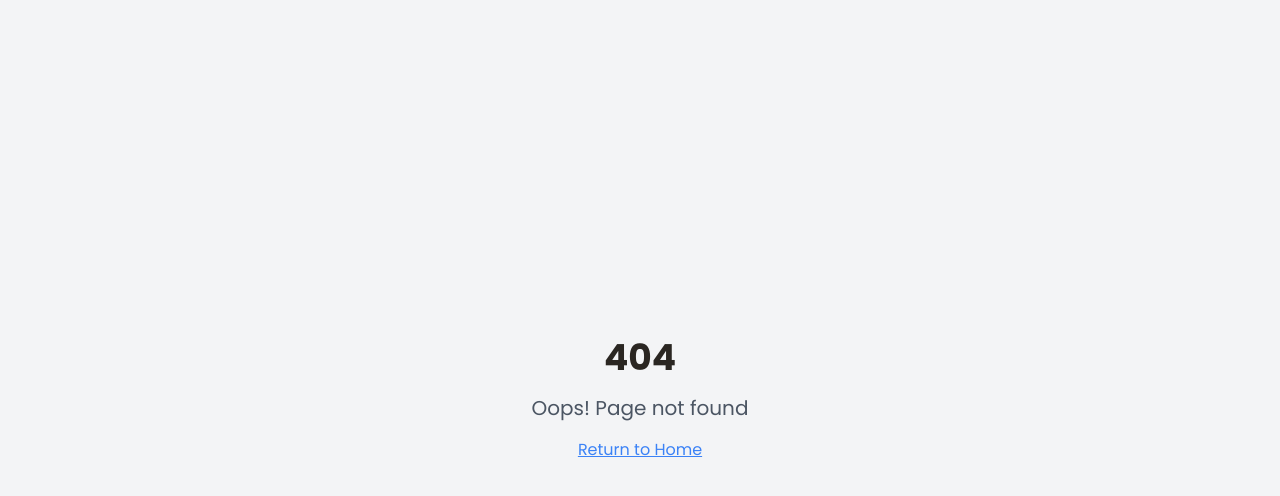
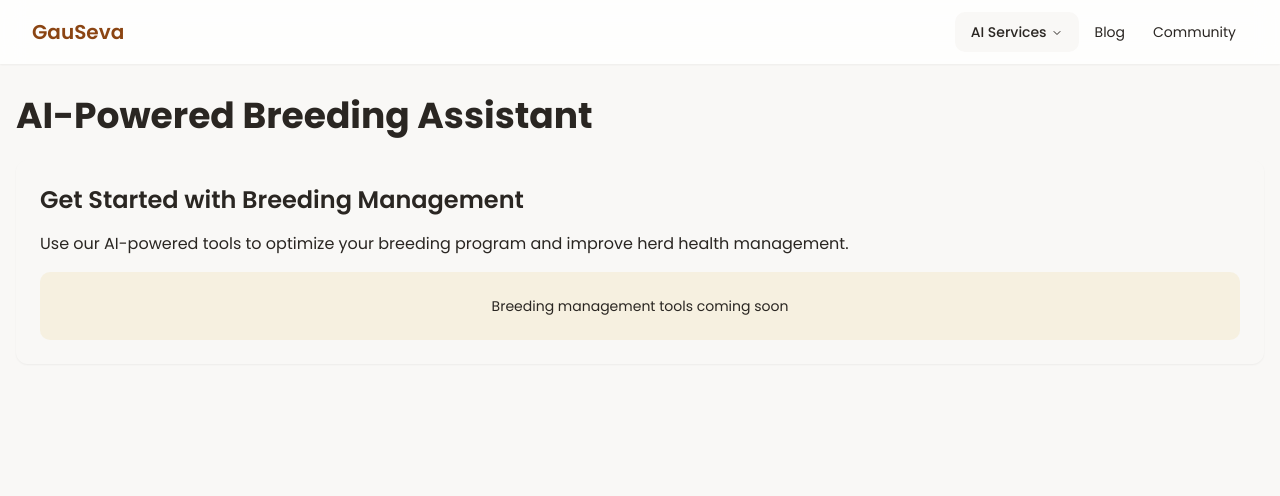
Before and after one commit to Kaustav1023H/gau-savera, a React (Vite) app: page /breeding-assistant in a window 1280 px wide. Before the commit this address had no page. Shown: the top 496 px of the page. Built offline with nearby package versions, Linux system fonts and the light colour scheme.

Commit message:
Fix: 404 page not found
The 404 page was not displaying correctly.  This commit addresses the issue.

```diff
--- a/src/App.tsx
+++ b/src/App.tsx
@@ -7,6 +7,7 @@ import { QueryClient, QueryClientProvider } from "@tanstack/react-query";
 import { BrowserRouter, Routes, Route } from "react-router-dom";
 import Index from "./pages/Index";
 import NotFound from "./pages/NotFound";
+import BreedingAssistant from "./pages/BreedingAssistant";
 
 // Create a client
 const queryClient = new QueryClient({
@@ -26,6 +27,7 @@ function App() {
         <TooltipProvider>
           <Routes>
             <Route path="/" element={<Index />} />
+            <Route path="/breeding-assistant" element={<BreedingAssistant />} />
             <Route path="*" element={<NotFound />} />
           </Routes>
           <Toaster />
--- /dev/null
+++ b/src/pages/BreedingAssistant.tsx
@@ -0,0 +1,28 @@
+
+import React from 'react';
+import Navbar from '@/components/Navbar';
+
+const BreedingAssistant = () => {
+  return (
+    <div className="min-h-screen bg-background">
+      <Navbar />
+      <div className="container mx-auto px-4 pt-24">
+        <h1 className="text-4xl font-bold mb-6">AI-Powered Breeding Assistant</h1>
+        <div className="grid gap-6">
+          <div className="bg-card rounded-lg p-6 shadow-sm">
+            <h2 className="text-2xl font-semibold mb-4">Get Started with Breeding Management</h2>
+            <p className="text-muted-foreground mb-4">
+              Use our AI-powered tools to optimize your breeding program and improve herd health management.
+            </p>
+            {/* Placeholder for breeding management tools */}
+            <div className="bg-accent/10 p-6 rounded-md text-center">
+              <p className="text-sm text-muted-foreground">Breeding management tools coming soon</p>
+            </div>
+          </div>
+        </div>
+      </div>
+    </div>
+  );
+};
+
+export default BreedingAssistant;
```
